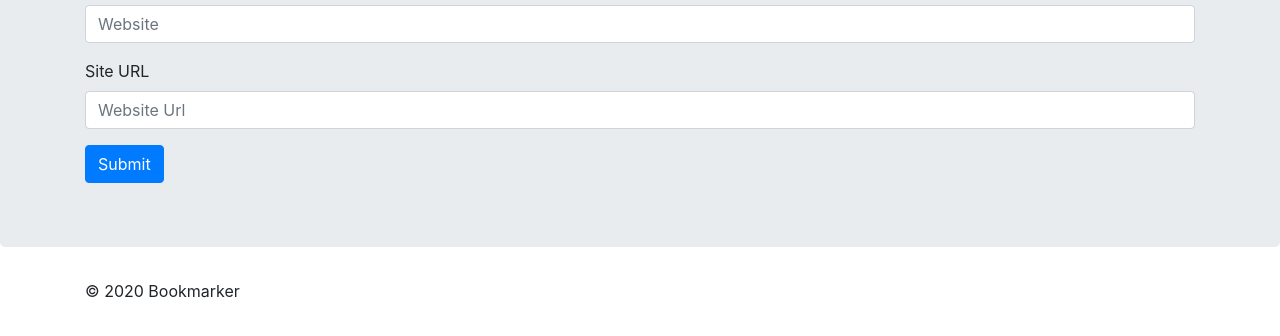
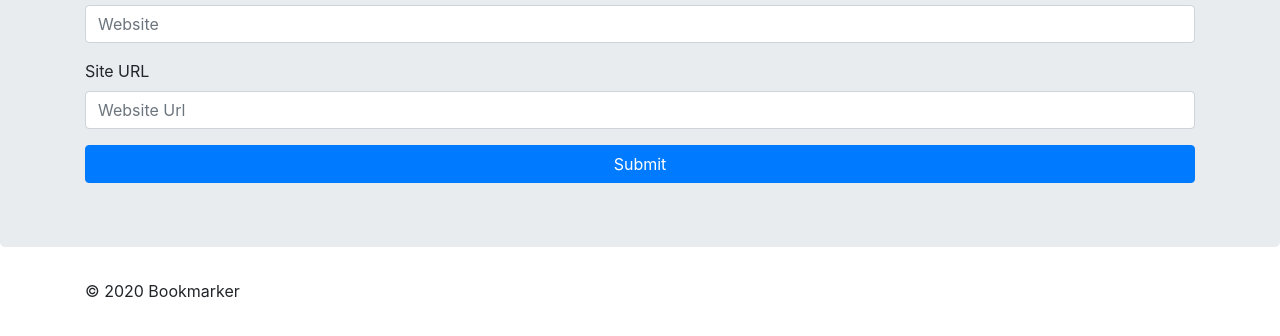
Before and after one commit to yamilrosa/bookmarker, a website: page index.html in a window 1280 px wide. Shown: the part 166-502 px from the top of the page. Drawn offline with nearby package versions, Linux system fonts and the light colour scheme.

Commit message:
added block btn

```diff
--- a/index.html
+++ b/index.html
@@ -17,7 +17,7 @@
                 <input type="text" class="form-control mb-3" id="siteName" placeholder="Website" >
                 <label for="">Site URL</label>
                 <input type="text" class="form-control mb-3" id="siteUrl" placeholder="Website Url" >
-                <button type="submit" class="btn btn-primary">Submit</button>
+                <button type="submit" class="btn btn-primary btn-block">Submit</button>
             </form>
 
         </div>
```
